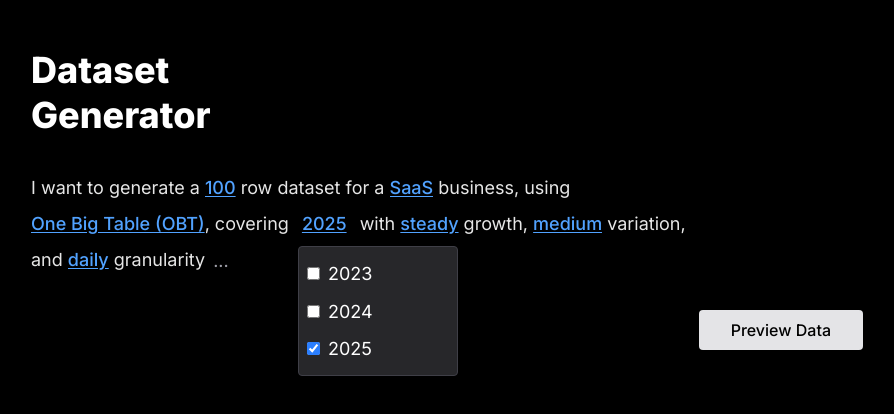
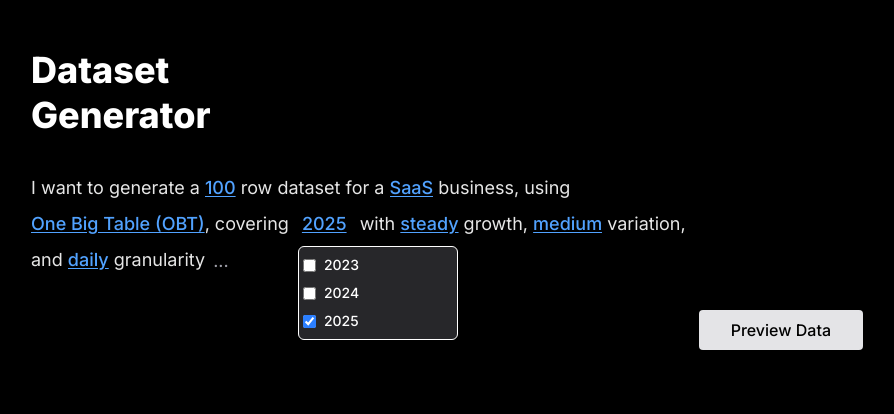
Before and after one commit to metabase/dataset-generator, a Next.js app: page / in a window 1280 px wide. Both pictures are taken after a click on the button "2025". Shown: the top 414 px of the page, without its empty margins (193-1087 px from the left). Built offline with nearby package versions, Linux system fonts and the light colour scheme.

Commit message:
Update MultiSelect component style to mach others

```diff
--- a/components/ui/select.tsx
+++ b/components/ui/select.tsx
@@ -209,7 +209,7 @@ export function MultiSelect({
         {value.length === 0 ? placeholder : value.join(", ")}
       </button>
       {open && (
-        <div className="absolute z-50 mt-2 w-40 bg-zinc-800 text-white rounded shadow-lg border border-zinc-700 p-2">
+        <div className="absolute z-50 mt-2 w-40 bg-zinc-800 text-white rounded-md shadow-md border border-white p-1 text-sm font-medium">
           {options.map((opt) => (
             <label
               key={opt}
```
